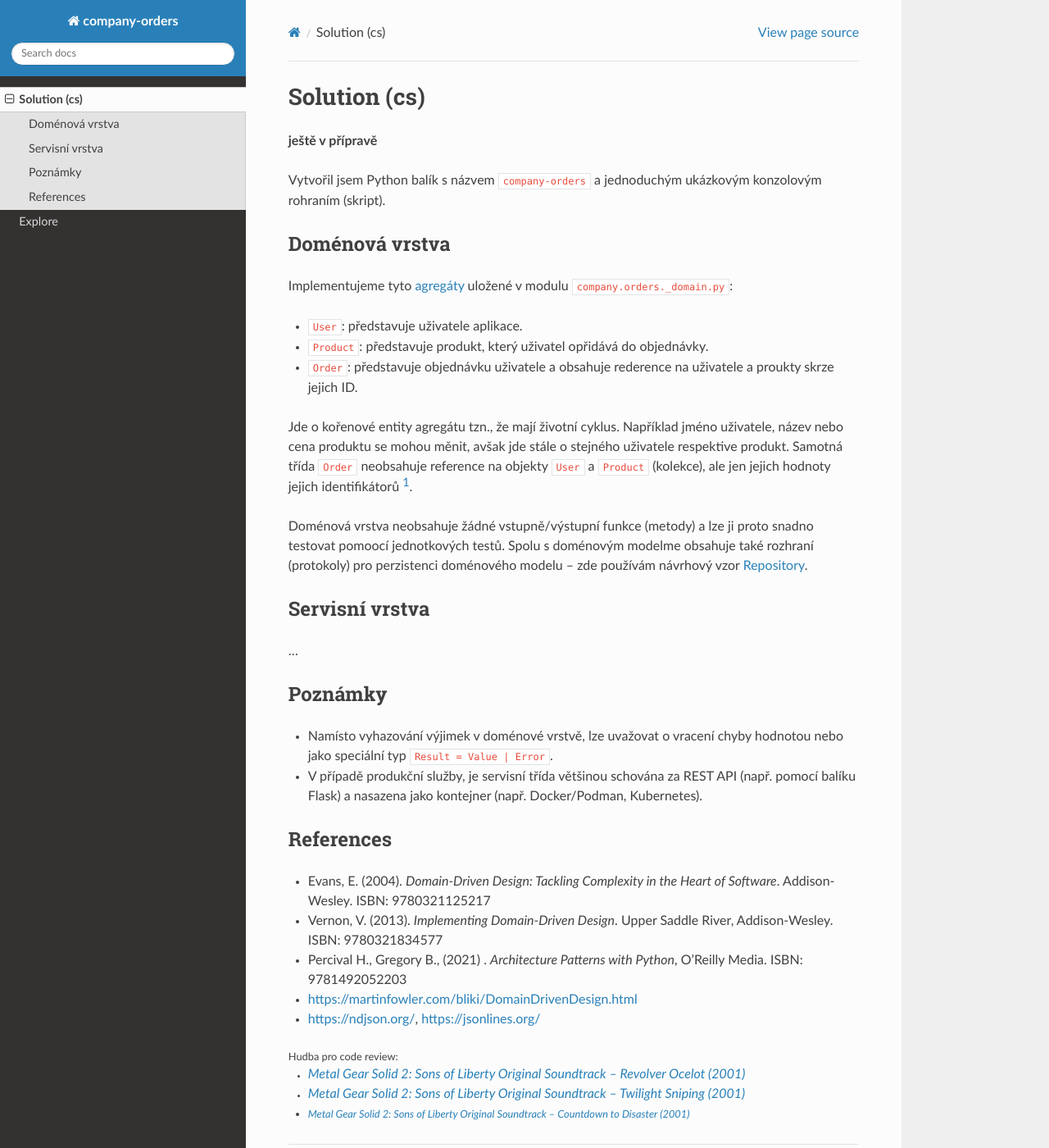
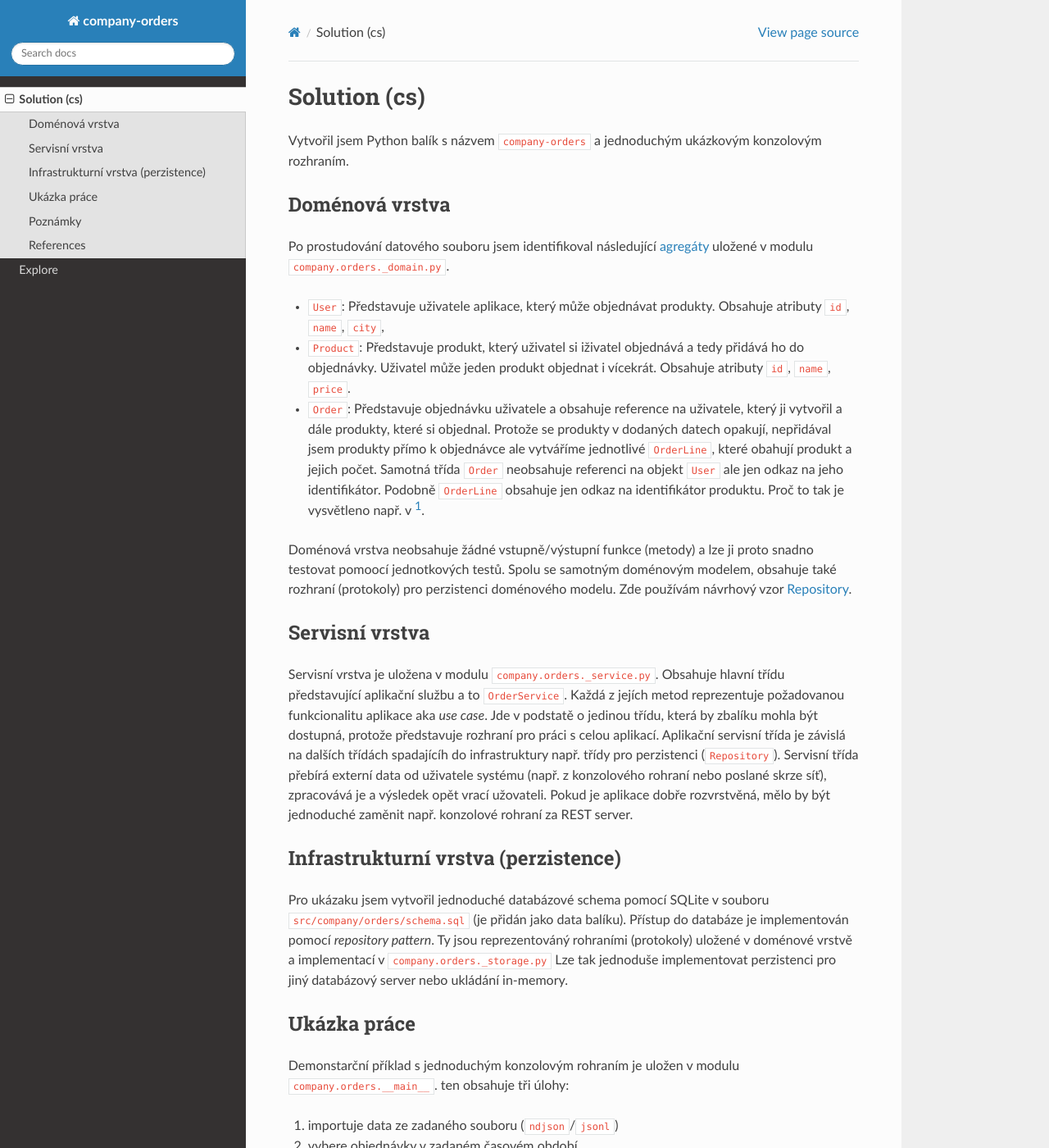
Before and after one commit to 4e1e0603/240101, a Sphinx documentation site: the page built from docs/source/solution.md, in a window 1280 px wide and 1400 px high. Shown: the whole window at 82% size. Built offline with Sphinx 7.4.7 and the Read the Docs theme 2.0.0, drawn with Linux system fonts in a browser that asks for light colours; pages that are not in the unit, such as notebooks, are missing from menus; some of the changed text lies outside the part shown.

Commit message:
Update docs

```diff
--- a/docs/source/solution.md
+++ b/docs/source/solution.md
@@ -1,27 +1,48 @@
 # Solution (cs)
 
-**ještě v přípravě**
-
-Vytvořil jsem Python balík s názvem `company-orders` a jednoduchým ukázkovým konzolovým rohraním (skript).
+Vytvořil jsem Python balík s názvem `company-orders` a jednoduchým ukázkovým konzolovým rozhraním.
 
 ## Doménová vrstva
 
-Implementujeme tyto [agregáty](https://martinfowler.com/bliki/DDD_Aggregate.html) uložené v modulu `company.orders._domain.py`:
+Po prostudování datového souboru jsem identifikoval následující [agregáty](https://martinfowler.com/bliki/DDD_Aggregate.html) uložené v modulu `company.orders._domain.py`.
 
-- `User`: představuje uživatele aplikace.
-- `Product`: představuje produkt, který uživatel opřidává do objednávky.
-- `Order`:  představuje objednávku uživatele a obsahuje rederence na uživatele a proukty skrze jejich ID.
+- `User`: Představuje uživatele aplikace, který může objednávat produkty. Obsahuje atributy `id`, `name`, `city`,
+- `Product`: Představuje produkt, který uživatel si iživatel objednává a tedy přidává ho do objednávky. Uživatel může jeden produkt objednat i vícekrát. Obsahuje atributy
+  `id`, `name`, `price`.
+- `Order`: Představuje objednávku uživatele a obsahuje reference na uživatele, který ji vytvořil a dále produkty, které si objednal. Protože se produkty v dodaných datech opakují,
+  nepřidával jsem produkty přímo k objednávce ale vytváříme jednotlivé `OrderLine`, které obahují produkt a jejich počet. Samotná třída `Order` neobsahuje referenci na objekt
+  `User` ale jen odkaz na jeho identifikátor. Podobně `OrderLine` obsahuje jen odkaz na identifikátor produktu. Proč to tak je vysvětleno např. v [^1].
 
-Jde o kořenové entity agregátu tzn., že mají životní cyklus. Například jméno uživatele, název nebo cena produktu se mohou měnit, avšak jde stále o stejného uživatele respektive produkt. Samotná třída `Order` neobsahuje reference na objekty `User` a `Product` (kolekce), ale jen jejich hodnoty jejich identifikátorů [^1].
-
-Doménová vrstva neobsahuje žádné vstupně/výstupní funkce (metody) a lze ji proto snadno testovat pomoocí jednotkových testů. Spolu s doménovým modelme obsahuje také rozhraní (protokoly) pro perzistenci doménového modelu -- zde používám návrhový vzor [Repository](https://martinfowler.com/eaaCatalog/repository.html).
+Doménová vrstva neobsahuje žádné vstupně/výstupní funkce (metody) a lze ji proto snadno testovat pomoocí jednotkových testů. Spolu se samotným doménovým modelem,
+obsahuje také rozhraní (protokoly) pro perzistenci doménového modelu. Zde používám návrhový vzor [Repository](https://martinfowler.com/eaaCatalog/repository.html).
 
 ## Servisní vrstva
 
-&hellip;
+Servisní vrstva je uložena v modulu `company.orders._service.py`. Obsahuje hlavní třídu představující aplikační službu a to `OrderService`. Každá z jejích
+metod reprezentuje požadovanou funkcionalitu aplikace aka *use case*. Jde v podstatě o jedinou třídu, která by zbalíku mohla být dostupná, protože představuje
+rozhraní pro práci s celou aplikací. Aplikační servisní třída je závislá na dalších třídách spadajícíh do infrastruktury např. třídy pro perzistenci (`Repository`).
+Servisní třída přebírá externí data od uživatele systému (např. z konzolového rohraní nebo poslané skrze síť), zpracovává je a výsledek opět vrací užovateli. Pokud je
+aplikace dobře rozvrstvěná, mělo by být jednoduché zaměnit např. konzolové rohraní za REST server.
+
+## Infrastrukturní vrstva (perzistence)
+
+Pro ukázaku jsem vytvořil jednoduché databázové schema pomocí SQLite v souboru `src/company/orders/schema.sql` (je přidán jako data balíku).
+Přístup do databáze je implementován pomocí *repository pattern*. Ty jsou reprezentováný rohraními (protokoly) uložené v doménové vrstvě a implementací v `company.orders._storage.py`
+Lze tak jednoduše implementovat perzistenci pro jiný databázový server nebo ukládání in-memory.
+
+## Ukázka práce
+
+Demonstarční příklad s jednoduchým konzolovým rohraním je uložen v modulu `company.orders.__main__`. ten obsahuje tři úlohy:
+
+1. importuje data ze zadaného souboru (`ndjson`/`jsonl`)
+2. vybere objednávky v zadaném časovém období
+3. vybere horních deset uživatelů s nejvíce objednávkami za celou historii.
 
 ## Poznámky
 
+- Používám [*namespace pakage*](https://youtu.be/iroXKdSqSPo?si=ZS2LRkEI3accxks5) viz `company`.
+- Pro dokumentaci používím [Sphinx](https://www.sphinx-doc.org/en/master/), ta by si zasloužila ještě větší péči a to
+  jak dokumentovat více kód balíku s exportovaným API, tak nějaký *design decision document* atd.
 - Namísto vyhazování výjimek v doménové vrstvě, lze uvažovat o vracení chyby hodnotou nebo jako speciální typ `Result = Value | Error`.
 - V případě produkční služby, je servisní třída většinou schována za REST API (např. pomocí balíku Flask) a nasazena
 jako kontejner (např. Docker/Podman, Kubernetes).
@@ -37,9 +58,9 @@ jako kontejner (např. Docker/Podman, Kubernetes).
 [^1]: *In general, you should avoid holding object references to other aggregates but rather reference other aggregates by ID.*
 
 <small>
+
 Hudba pro code review:
 
-- [*Metal Gear Solid 2: Sons of Liberty Original Soundtrack – Revolver Ocelot (2001)*](https://youtu.be/rEwb5mXxOls?si=vytNUV_jnK-t-Qql)
 - [*Metal Gear Solid 2: Sons of Liberty Original Soundtrack – Twilight Sniping (2001)*](https://youtu.be/iroXKdSqSPo?si=ZS2LRkEI3accxks5)
-- [*Metal Gear Solid 2: Sons of Liberty Original Soundtrack – Countdown to Disaster (2001)*](https://youtu.be/z31HzRBW1qU?si=hqTfjFFpTxwpxg_-)
+
 </small>
```
Also changed, not shown: README.md (+6 -2 lines).
